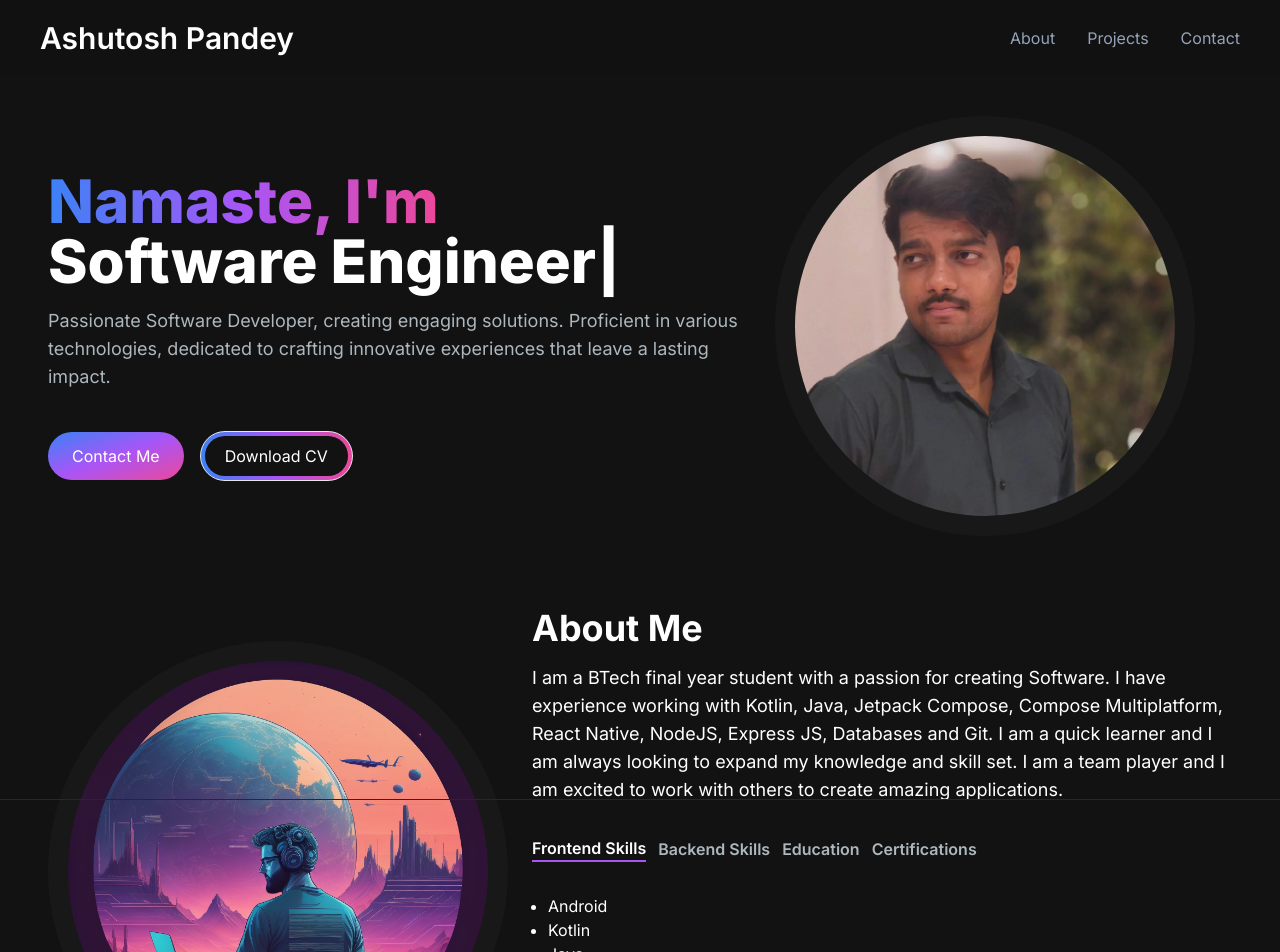
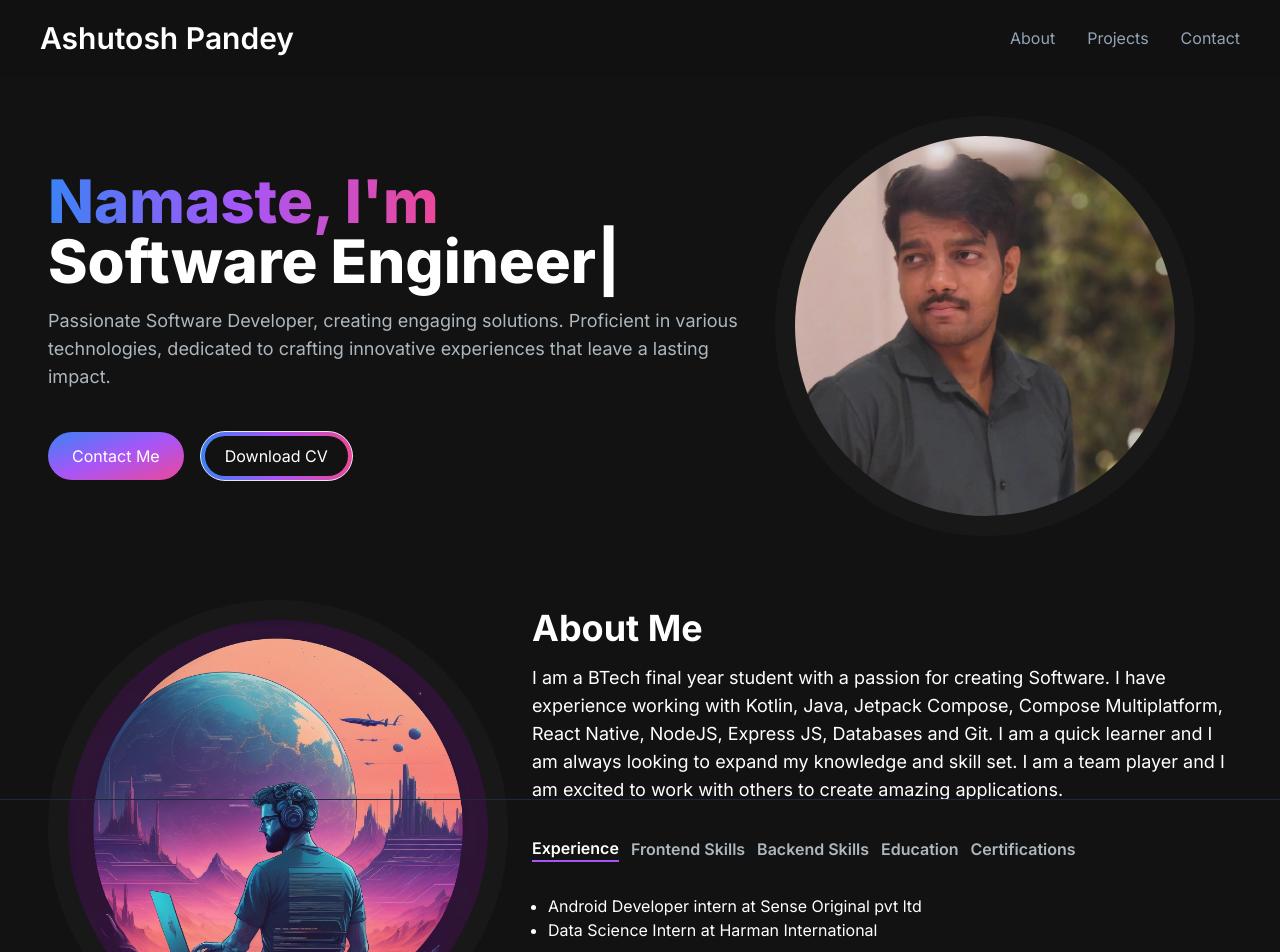
Before and after one commit to ashupandey1620/portfolio-nextjs, a Next.js app: page / in a window 1280 px wide. Shown: the top 952 px of the page. Built offline with nearby package versions, Linux system fonts and the light colour scheme.

Commit message:
Updates Pics

```diff
--- a/src/components/AboutSection.jsx
+++ b/src/components/AboutSection.jsx
@@ -4,6 +4,16 @@ import Image from 'next/image';
 import TabButton from './TabButton';
 
 const tabData = [
+    {
+        title: " Experience",
+        id: "experience",
+        content: (
+            <ul className='list-disc pl-4'>
+                <li>Android Developer intern at Sense Original pvt ltd</li>
+                <li>Data Science Intern at Harman International</li>
+            </ul>
+        )
+    },
     {
         title: " Frontend Skills",
         id: "frontend-skills",
@@ -60,7 +70,7 @@ const tabData = [
 ]
 
 const AboutSection = () => {
-    const [tab, setTab] = useState('frontend-skills');
+    const [tab, setTab] = useState('experience');
     const [isPending, startTransition] = useTransition();
 
     const handleTabChange = (id) => {
@@ -95,6 +105,12 @@ const AboutSection = () => {
                         set. I am a team player and I am excited to work with others to create amazing applications.
                     </p>
                     <div className='flex flex-row mt-8'>
+
+                        <TabButton active={tab === 'experience'}
+                                   selectTab={() => handleTabChange('experience')}>
+                            Experience
+                        </TabButton>
+
                         <TabButton active={tab === 'frontend-skills'}
                                    selectTab={() => handleTabChange('frontend-skills')}>
                             Frontend Skills
```
